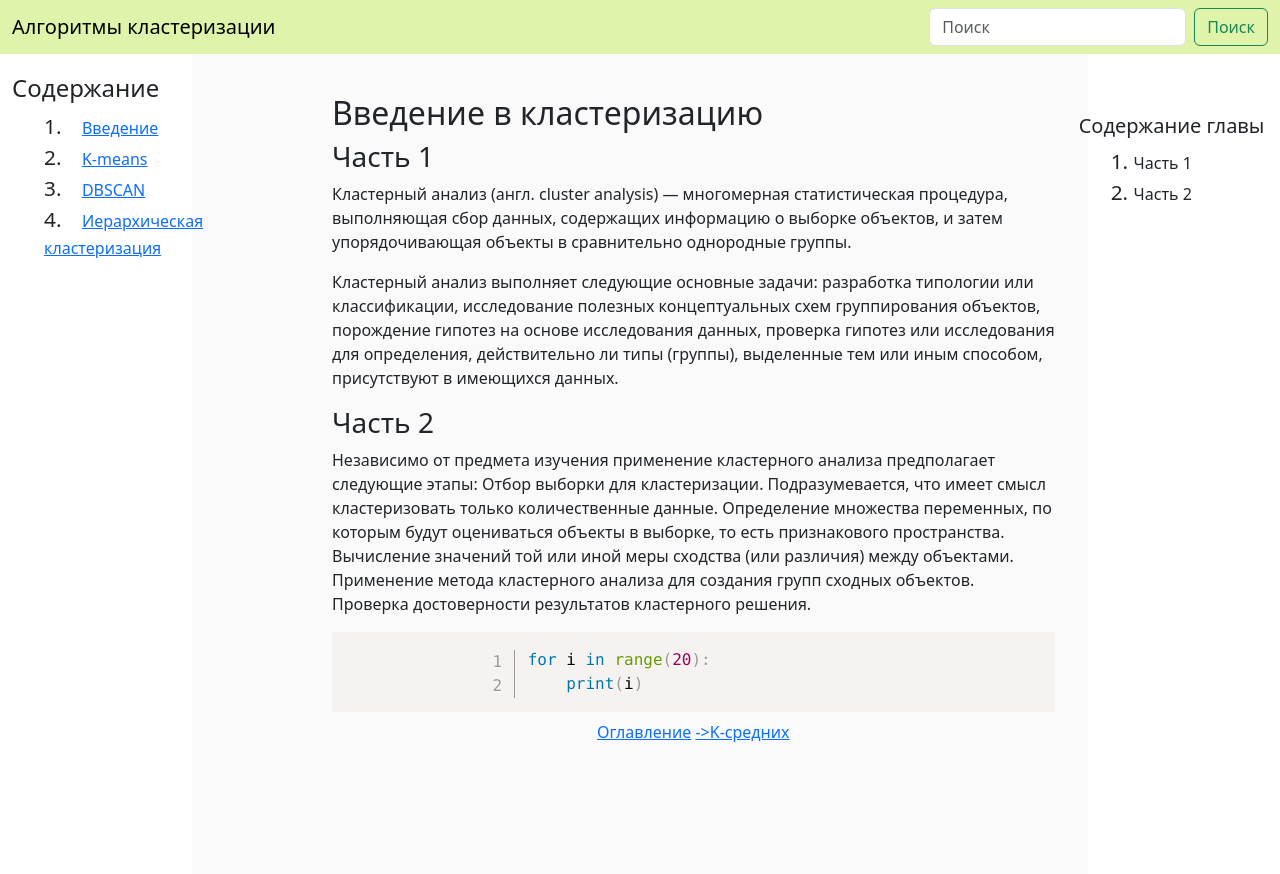
After one commit to DmitriyDog/ClusterBook, a Django app: template ClusterTextbook/articles/templates/article-page.html in a window 1280 px wide. The commit adds this page. Run offline with Django 5.2, Linux system fonts and the light colour scheme; the template is opened without the code that fills it, so the values that code supplies are empty; some libraries are stand-ins or nearby versions.

Commit message:
Добавлено разделение на несколько html-файлов для повторяющихся элементов разметки на основе возможностей django по расширению и включению в одни html-файлы других.

```diff
--- a/ClusterTextbook/articles/models.py
+++ b/ClusterTextbook/articles/models.py
@@ -23,6 +23,7 @@ class ArticleBlock(models.Model):
     article = models.ForeignKey(Article, on_delete=models.CASCADE)
     is_code = models.BooleanField(default=False)
     block_order = models.PositiveSmallIntegerField(default=1)
+    header = models.CharField(max_length=50, default=None)
 
     def __str__(self):
         return  self.text_block[:10]
--- /dev/null
+++ b/ClusterTextbook/articles/templates/article-page.html
@@ -0,0 +1,41 @@
+{% extends "index.html" %}
+{% block page_content %}
+<div class="row">
+      <div class="col-3 d-none d-lg-block">
+        <h4>Содержание</h4>
+        {% include "quick-textbook-navigation.html" %}
+      </div>
+
+      <div class="col" style="background-color: #FAFAFA; height: 100vh;">
+          <h2 style="margin-top: 20px;">Введение в кластеризацию</h2>
+          <h3>Часть 1</h3>
+          <p>Кластерный анализ (англ. cluster analysis) — многомерная статистическая процедура,
+              выполняющая сбор данных, содержащих информацию о выборке объектов,
+              и затем упорядочивающая объекты в сравнительно однородные группы.</p>
+          <p>Кластерный анализ выполняет следующие основные задачи:
+          разработка типологии или классификации,
+          исследование полезных концептуальных схем группирования объектов,
+          порождение гипотез на основе исследования данных,
+          проверка гипотез или исследования для определения, действительно ли типы (группы),
+              выделенные тем или иным способом, присутствуют в имеющихся данных.</p>
+          <h3>Часть 2</h3>
+          <p>Независимо от предмета изучения применение кластерного анализа предполагает следующие этапы:
+          Отбор выборки для кластеризации. Подразумевается, что имеет смысл кластеризовать только количественные данные.
+          Определение множества переменных, по которым будут оцениваться объекты в выборке, то есть признакового пространства.
+          Вычисление значений той или иной меры сходства (или различия) между объектами.
+          Применение метода кластерного анализа для создания групп сходных объектов.
+          Проверка достоверности результатов кластерного решения.</p>
+          <pre class="line-numbers" style="15px solid green">
+              <code class="language-python">for i in range(20):
+                  print(i)</code></pre>
+          <p class="text-center">
+              <a href="/">Оглавление</a>
+              <a href="/articles/k-means">->K-средних</a>
+          </p>
+      </div>
+
+      <div class="col-2 d-none d-md-block" style="margin-top: 20px;">
+        {% include "quick-chapter-navigation.html" %}
+      </div>
+</div>
+{% endblock page_content %}
--- /dev/null
+++ b/ClusterTextbook/articles/templates/quick-chapter-navigation.html
@@ -0,0 +1,5 @@
+<h5 style="margin-top: 20px;">Содержание главы</h5>
+<ol>
+    <li>Часть 1</li>
+    <li>Часть 2</li>
+</ol>
--- /dev/null
+++ b/ClusterTextbook/articles/templates/quick-textbook-navigation.html
@@ -0,0 +1,24 @@
+<ol>
+    {% if chapter_list %}
+        {% for chap in chapter_list %}
+            <li>
+            {% if chap.article_set.all|length > 1 %}
+                <span style="font-size: 1.5rem">{{ chap.chapter_name }}</span>
+                <ol>
+                    {% for article in chap.article_set.all %}
+                        <li><a href="{% url 'article_page' article.pk %}">{{ article.article_name }}</a></li>
+                    {% endfor %}
+                </ol>
+            {% else %}
+                {% with article=chap.article_set.all|first %}
+                <a href="{% url 'article_page' article.pk %}">{{ chap.chapter_name }}</a>
+                {% endwith %}
+            {% endif %}
+            </li>
+        {% endfor %}
+    {% endif %}
+    <li><a href="/articles/introduction" class="article fs-6">Введение</a></li>
+    <li><a href="/articles/k-means" class="article">K-means</a></li>
+    <li><a href="/articles/dbscan" class="article">DBSCAN</a></li>
+    <li><a href="/articles/hierarchy-clusters" class="article">Иерархическая кластеризация</a></li>
+</ol>
--- a/ClusterTextbook/static/css/style.css
+++ b/ClusterTextbook/static/css/style.css
@@ -32,4 +32,4 @@ li:before {
       разделяющую точку между цифрами, а точка с пробелом добавляется перед
        содержимым каждого пункта списка */
    content: counters(li, ".") ". ";
-   font-size: 5em; }
+   font-size: 1.3em; }
```
Also changed, not shown: ClusterTextbook/articles/templates/index.html (+1 -24 lines).
